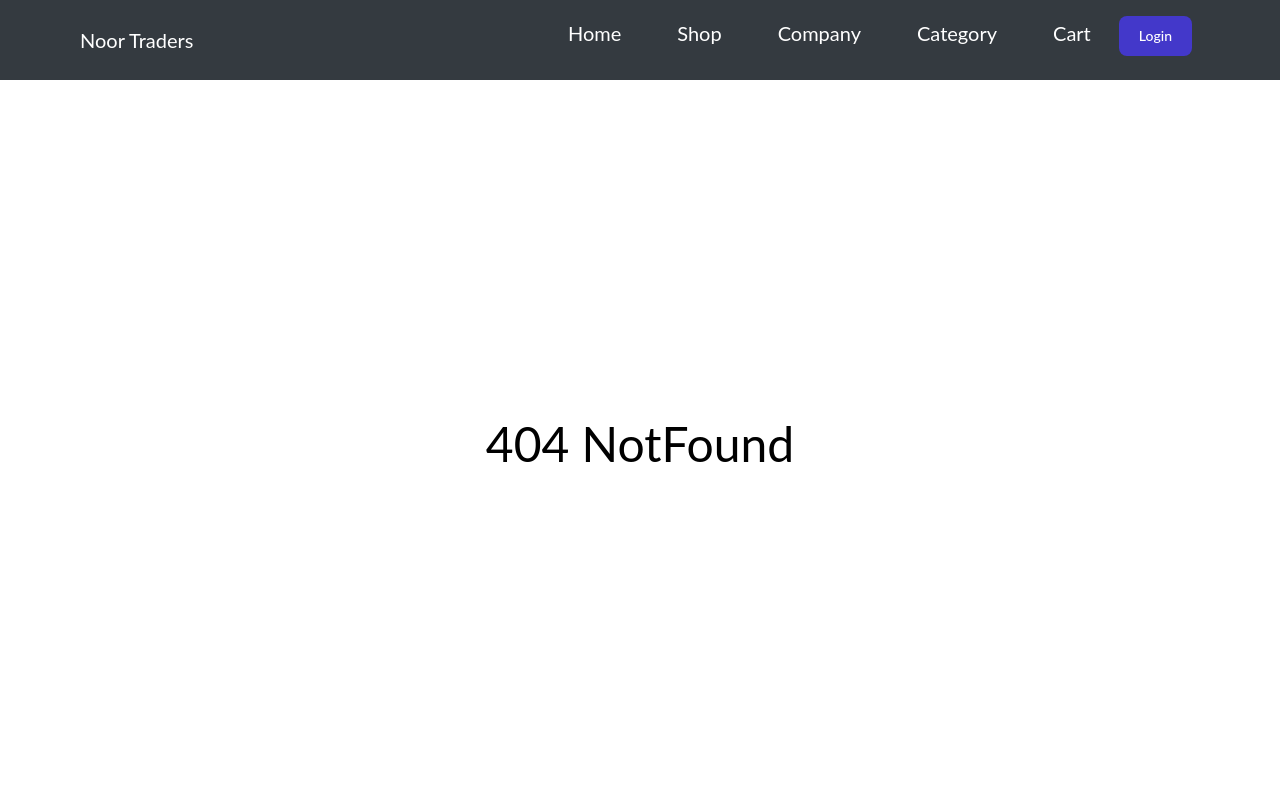
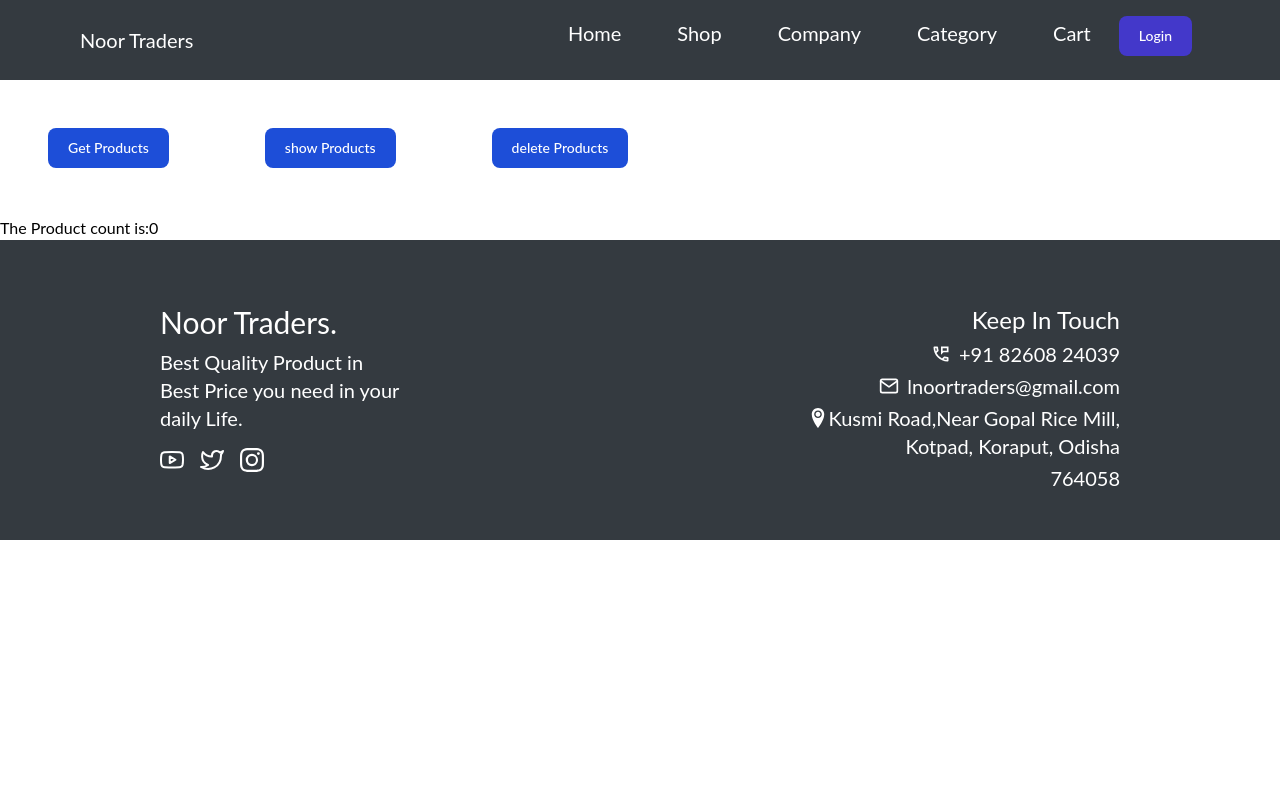
Before and after one commit to iamjunedkhan/noor-traders, a React (Create React App) app: page /admin/dev/bulk-delete in a window 1280 px wide. Shown: the top 800 px of the page. Built offline with nearby package versions, Linux system fonts and the light colour scheme; some icons are missing.

Commit message:
cart issue resolved

```diff
--- a/src/App.js
+++ b/src/App.js
@@ -8,11 +8,10 @@ import { PUBLIC_ADMIN_EMAIL_HASH, PUBLIC_ADMIN_NAME_HASH } from './contastans/co
 import { AppContext } from './context/appContext';
 import { login } from './features/admin/adminSlice'
 import { initializeUserDetails } from './features/user/userSlice';
-import { Company } from './Components';
 import {
   Cart, Category, ContactUs, FilteredProducts, Footer, Hero,
   Navbar, NotFound, OrderForm, Shop, AddProducts, DashBoard, AdminLogin,
-  EditProduct, Orders, OrderPage
+  EditProduct, Orders, OrderPage,BulkDelete, Company, SearchProduct, FileReaderCSV
 } from './Components';
 import { initializeCart } from './features/cart/cartSlice';
 
@@ -113,7 +112,10 @@ function App() {
           <Route path='/admin/edit-product/:product_id' element={<EditProduct />} />
           <Route path='/admin/orders' element={<Orders />} />
           <Route path='/admin/orders/:order_id' element={<OrderPage />} />
-          {/* <Route path='/admin/file-reader' element={<FileReaderCSV />} /> */}
+          <Route path='/admin/file-reader' element={<FileReaderCSV />} />
+          <Route path='/admin/dev/search-product' element={<SearchProduct />} />
+          <Route path='/admin/dev/bulk-delete' element={<BulkDelete />} />
+
           <Route path='*' element={<NotFound />} />
         </Routes>
         <Footer />
--- /dev/null
+++ b/src/Components/BulkDelete.js
@@ -0,0 +1,58 @@
+import React, { useState } from 'react'
+import { AppwriteConfig } from '../appwrite/appWriteConfig'
+import { Query } from 'appwrite';
+
+const appWriteObj = new AppwriteConfig();
+const BulkDelete = () => {
+    const [allProducts, setAllProducts] = useState([]);
+    const [offset, setOffset] = useState(0)
+    const handleGetProducts = () => {
+        appWriteObj.databases.listDocuments(process.env.REACT_APP_DBKEY,
+            process.env.REACT_APP_COLLECTION_ID_PRODUCTDB,
+            [Query.limit(100), Query.offset(offset)]).then(
+                res => {
+                    console.log(res);
+                    setOffset(pre => pre + 100);
+                    console.log('the offset is ' + offset)
+                    allProducts.push(...res.documents)
+                }
+            )
+    }
+
+    const showProduct = () => {
+        console.log('all the products are ');
+        console.log(allProducts);
+    }
+    const deleteProducts = () => {
+
+        let i = -1;
+        let myInterVal = setInterval(() => {
+            i++;
+            appWriteObj.databases.deleteDocument(process.env.REACT_APP_DBKEY,
+                process.env.REACT_APP_COLLECTION_ID_PRODUCTDB,
+                allProducts[i].$id
+            ).then(res => {
+                console.log('i =>' + i + ' product deleted');
+            }).catch(err => {
+                console.log(err);
+            })
+
+            if (i === allProducts.length)
+                clearInterval(myInterVal);
+        }, 2000);
+
+
+    }
+    return (
+        <div>
+            <div>
+                <button type="button" onClick={handleGetProducts} class="  m-12    text-white bg-blue-700 hover:bg-blue-800 focus:ring-4 focus:ring-blue-300 font-medium rounded-lg text-sm px-5 py-2.5  dark:bg-blue-600 dark:hover:bg-blue-700 focus:outline-none dark:focus:ring-blue-800">Get Products</button>
+                <button type="button" onClick={showProduct} class="  m-12    text-white bg-blue-700 hover:bg-blue-800 focus:ring-4 focus:ring-blue-300 font-medium rounded-lg text-sm px-5 py-2.5  dark:bg-blue-600 dark:hover:bg-blue-700 focus:outline-none dark:focus:ring-blue-800">show Products</button>
+                <button type="button" onClick={deleteProducts} class="  m-12    text-white bg-blue-700 hover:bg-blue-800 focus:ring-4 focus:ring-blue-300 font-medium rounded-lg text-sm px-5 py-2.5  dark:bg-blue-600 dark:hover:bg-blue-700 focus:outline-none dark:focus:ring-blue-800">delete Products</button>
+            </div>
+            <h1>The Product count is:{allProducts.length}</h1>
+        </div>
+    )
+}
+
+export default BulkDelete
--- a/src/Components/FileReaderCSV.js
+++ b/src/Components/FileReaderCSV.js
@@ -90,7 +90,7 @@ function FileReaderCSV() {
             setProgressPercent(Math.floor((count / length) * 100));
             if (count >=length)
                 clearInterval(interval);
-        }, 1500);
+        }, 2000);
 
     }
 
--- /dev/null
+++ b/src/Components/SearchProduct.js
@@ -0,0 +1,54 @@
+import React from 'react'
+import { useState } from 'react'
+import { AppwriteConfig } from '../appwrite/appWriteConfig'
+import { Query } from 'appwrite';
+import ShowProducts from './ShowProducts';
+import Loader from './Loader';
+
+
+const appWriteObj = new AppwriteConfig();
+const SearchProduct = () => {
+    const [productName, setProductName] = useState('');
+    const [productData, setProductData] = useState();
+    const [isLoading, setIsLoading] = useState(false);
+    const handleSubmit = (e) => {
+        setIsLoading(true);
+        e.preventDefault();
+        console.log('default prenveted');
+
+        appWriteObj.databases.listDocuments(process.env.REACT_APP_DBKEY, process.env.REACT_APP_COLLECTION_ID_PRODUCTDB, [Query.search("product_name", [productName])])
+            .then(res => {
+                setIsLoading(false)
+                console.log(res);
+                setProductData(res.documents);
+            }).catch(err => {
+                setIsLoading(false)
+                console.log(err);
+            })
+    }
+    return (
+        <div>
+            <h1 className='text-2xl font-bold text-center  mt-12'>Search Product here</h1>
+            <form className='md:w-1/3   md:mx-auto m-6' onSubmit={e => handleSubmit(e)}>
+                <label for="default-search" class="mb-2 text-sm font-medium text-gray-900 sr-only dark:text-white">Search</label>
+                <div class="relative">
+                    <div class="absolute inset-y-0 left-0 flex items-center pl-3 pointer-events-none">
+                        <svg class="w-4 h-4 text-gray-500 dark:text-gray-400" aria-hidden="true" xmlns="http://www.w3.org/2000/svg" fill="none" viewBox="0 0 20 20">
+                            <path stroke="currentColor" stroke-linecap="round" stroke-linejoin="round" stroke-width="2" d="m19 19-4-4m0-7A7 7 0 1 1 1 8a7 7 0 0 1 14 0Z" />
+                        </svg>
+                    </div>
+                    <input type="search" id="default-search" class="block w-full p-4 pl-10 text-sm text-gray-900 border border-gray-300 rounded-lg bg-gray-50 focus:ring-blue-500 focus:border-blue-500 dark:bg-gray-700 dark:border-gray-600 dark:placeholder-gray-400 dark:text-white dark:focus:ring-blue-500 dark:focus:border-blue-500" placeholder="Search Product here" required onChange={(e) => setProductName(e.target.value)} />
+                    <button type="submit" class="text-white absolute right-2.5 bottom-2.5 bg-blue-700 hover:bg-blue-800 focus:ring-4 focus:outline-none focus:ring-blue-300 font-medium rounded-lg text-sm px-4 py-2 dark:bg-blue-600 dark:hover:bg-blue-700 dark:focus:ring-blue-800">Search</button>
+                </div>
+            </form>
+            <div>
+            {isLoading ?
+            <Loader /> : <ShowProducts productData={productData} isError={false} />
+            }
+            </div>
+
+        </div>
+    )
+}
+
+export default SearchProduct
--- a/src/Components/index.js
+++ b/src/Components/index.js
@@ -26,6 +26,8 @@ import FileReaderCSV from "./FileReaderCSV";
 import Company from "./Company";
 import CompanyCard from "./CompanyCard";
 import AddCompany from "./AddCompany";
+import SearchProduct from "./SearchProduct";
+import BulkDelete from './BulkDelete';
 
 export {
     AddProducts,
@@ -55,5 +57,7 @@ export {
     FileReaderCSV,
     Company,
     CompanyCard,
-    AddCompany
+    AddCompany,
+    SearchProduct,
+    BulkDelete
 }
--- a/src/features/cart/cartSlice.js
+++ b/src/features/cart/cartSlice.js
@@ -25,9 +25,12 @@ const cartSlice = createSlice({
       if (state.products[index].quantity === 0) {
         state.products = state.products.filter(prod => prod.id !== action.payload.id);
       }
+      localStorage.setItem('NoorTradersCart',JSON.stringify(state.products))
+
     },
     removeItem: (state, action) => {
       state.products = state.products.filter(prod => prod.id !== action.payload);
+      localStorage.setItem('NoorTradersCart',JSON.stringify(state.products))
     },
     initializeCart: (state, action) => {
       console.log('inside cart slice ')
```
